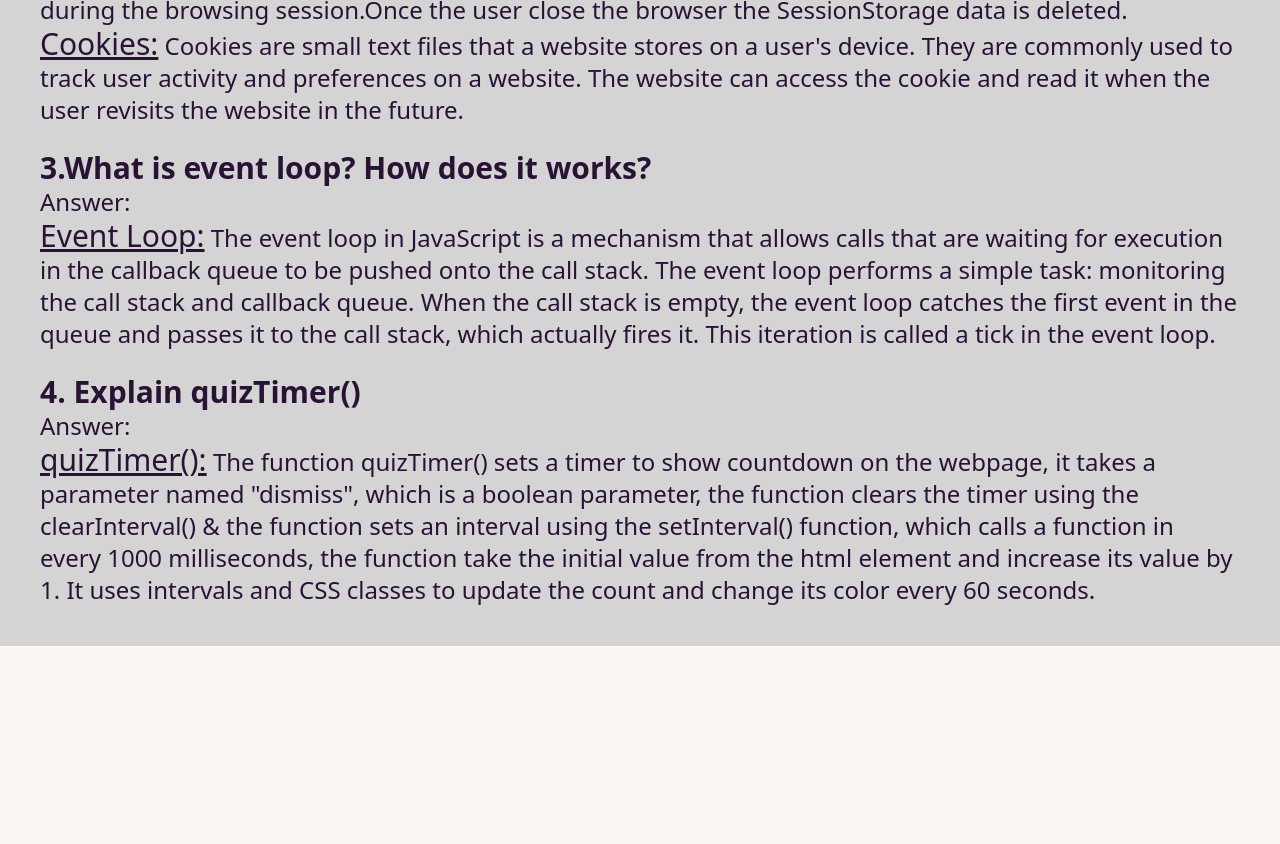
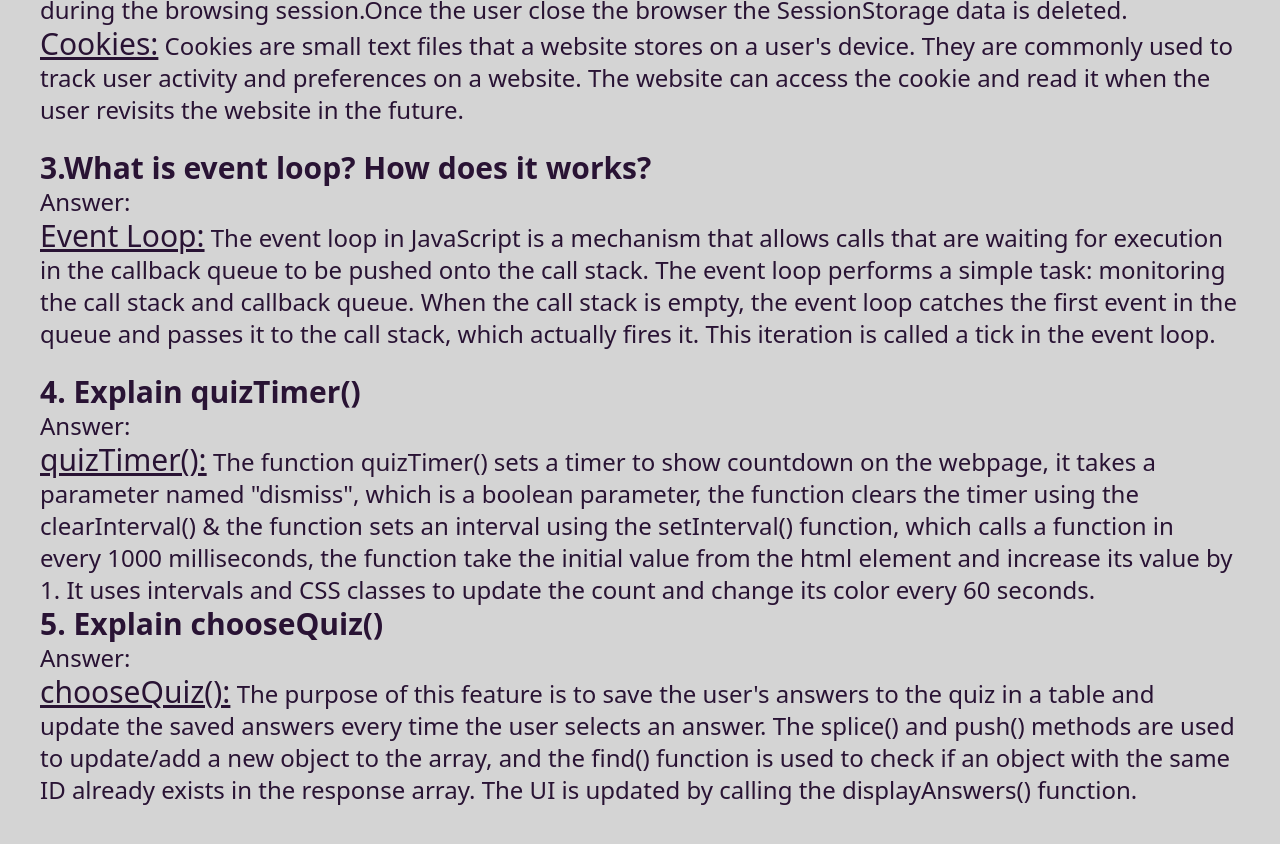
Before and after one commit to SadmanJawad/Assignment-7-Quiz-Hero, a plain HTML site: page blog.html in a window 1280 px wide. Shown: the part 714-1558 px from the top of the page. Before the commit the page ends 1360 px from the top, so only its background shows below. Drawn offline with nearby package versions, Linux system fonts and the light colour scheme.

Commit message:
5th question added

```diff
--- a/blog.html
+++ b/blog.html
@@ -53,7 +53,14 @@
                 The function quizTimer() sets a timer to show countdown on the webpage, it takes a parameter named "dismiss", which is a boolean parameter, the function clears the timer using the clearInterval() & the function sets an interval using the setInterval() function, which calls a function in every 1000 milliseconds, the function take the initial value from the html element and increase its value by 1. It uses intervals and CSS classes to update the count and change its color every 60 seconds.
             </p>
         </div>
-
+         <!-- ? Question 5 -->
+         <div class="text-2xl">
+            <p class="text-3xl font-bold">5. Explain chooseQuiz()</p>
+            <p>Answer:</p>
+            <p><span class="underline text-3xl">chooseQuiz():</span>
+                The purpose of this feature is to save the user's answers to the quiz in a table and update the saved answers every time the user selects an answer. The splice() and push() methods are used to update/add a new object to the array, and the find() function is used to check if an object with the same ID already exists in the response array. The UI is updated by calling the displayAnswers() function.
+                </p>
+    </div>
     </div>
 </body>
 </html>
```
